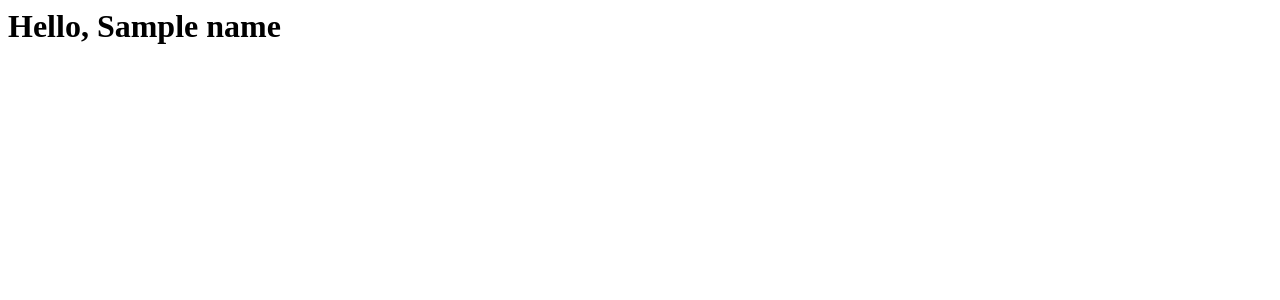
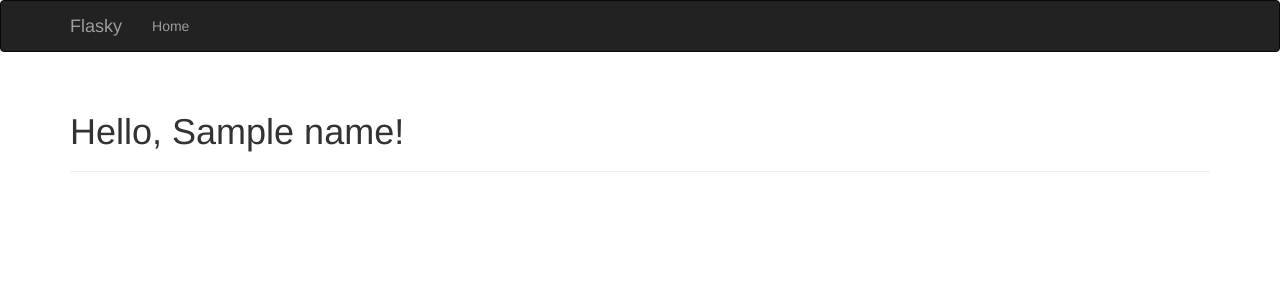
Before and after one commit to TarasLegend/social_blog, a Flask app: template templates/user.html in a window 1280 px wide. Shown: the top 300 px of the page. Run offline with Flask 2, Linux system fonts and the light colour scheme; the template is opened without the code that fills it: most values are stand-ins (such as "Sample title", 1, 10 or a date in 2020); some libraries are stand-ins or nearby versions.

Commit message:
add bootstrap to templates

```diff
--- a/templates/user.html
+++ b/templates/user.html
@@ -1 +1,32 @@
-<h1>Hello, {{ name }}</h1>
+{% extends "bootstrap/base.html" %}
+{% block title %} Flasky {% endblock %}
+
+{% block navbar %}
+<div class="navbar navbar-inverse" role="navigation">
+    <div class="container">
+        <div class="navbar-header">
+            <button type="button" class="navbar-toggle"
+                    data-toggle="collapse" data-target=".navbar-collapse">
+                <span class="sr-only"> Toggle navigation </span>
+                <span class="icon-bar"></span>
+                <span class="icon-bar"></span>
+                <span class="icon-bar"></span>
+            </button>
+            <a class="navbar-brand" href="/">Flasky</a>
+        </div>
+        <div class="navbar-collapse collapse">
+            <ul class="nav navbar-nav">
+                <li><a href="/">Home</a></li>
+            </ul>
+        </div>
+    </div>
+</div>
+{% endblock %}
+
+{% block content %}
+<div class="container">
+    <div class="page-header">
+        <h1>Hello, {{ name }}!</h1>
+    </div>
+</div>
+{% endblock %}
```
Also changed, not shown: templates/base.html (added, +11 -0 lines).
